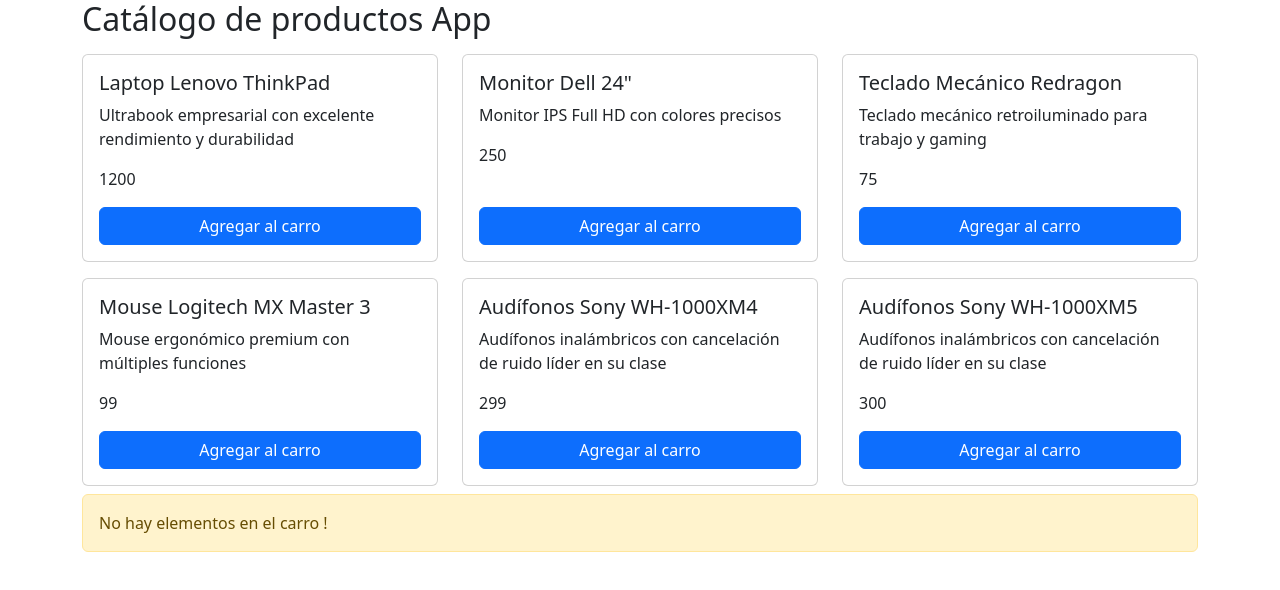
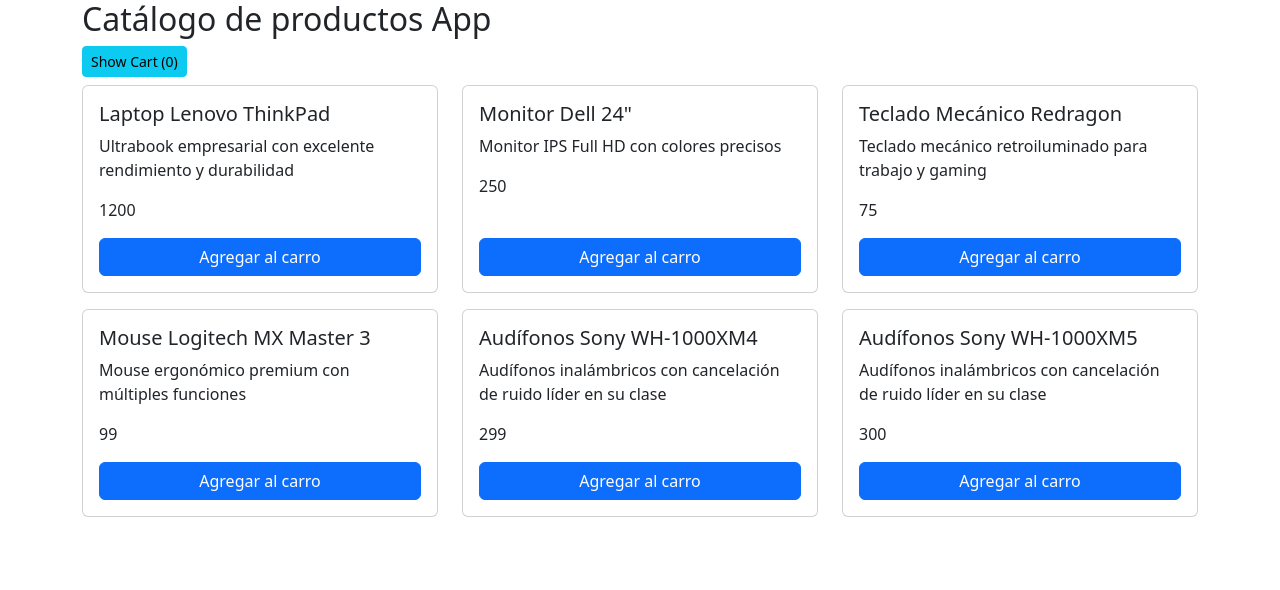
Before and after one commit to ossantvng-dev/Angular-SpringBoot, an Angular app in the folder shopping-cart-app/shopping-cart-app-ui/: page / in a window 1280 px wide. Shown: the top 590 px of the page. Built offline with nearby package versions, Linux system fonts and the light colour scheme.

Commit message:
show - hide cart

```diff
--- a/shopping-cart-app/shopping-cart-app-ui/src/app/app.html
+++ b/shopping-cart-app/shopping-cart-app-ui/src/app/app.html
@@ -1,16 +1,20 @@
 <div class="container">
   <h2>Catálogo de productos App</h2>
-  <app-catalog
-    [products]="products"
-    (add)="onAddProductToCart($event)">
-  </app-catalog>
-
-  @if (items.length > 0) {
-    <app-cart
-      [items]="items"
-      (remove)="onRemoveItemFromCart($event)">
-    </app-cart>
-  } @else {
-    <div class="alert alert-warning">No hay elementos en el carro !</div>
-  }
+  <button class="btn btn-info btn-sm" (click)="showOrHideCart()">
+    {{ showCart ? 'Hide Cart' : 'Show Cart' }} ({{items.length}})
+  </button>
+  <div class="row">
+    <div [className]="showCart ? 'col-8' : 'col'">
+      <app-catalog [products]="products" (add)="onAddProductToCart($event)"> </app-catalog>
+    </div>
+    @if (showCart) {
+      <div class="col-4">
+        @if (items.length > 0) {
+          <app-cart [items]="items" (remove)="onRemoveItemFromCart($event)"> </app-cart>
+        } @else {
+          <div class="alert alert-warning">No hay elementos en el carro !</div>
+        }
+      </div>
+    }
+  </div>
 </div>
--- a/shopping-cart-app/shopping-cart-app-ui/src/app/app.ts
+++ b/shopping-cart-app/shopping-cart-app-ui/src/app/app.ts
@@ -16,6 +16,8 @@
 export class App implements OnInit {
   products: Product[] = [];
 
+  showCart: boolean = false;
+
   protected readonly title = signal('shopping-cart-app-ui');
 
   constructor(
@@ -25,6 +27,10 @@
 
   ngOnInit(): void {
     this.products = this.productService.findAll();
+  }
+
+  showOrHideCart(): void {
+    this.showCart = !this.showCart;
   }
 
   get items(): CartItem[] {
--- a/shopping-cart-app/shopping-cart-app-ui/src/app/components/cart/cart.html
+++ b/shopping-cart-app/shopping-cart-app-ui/src/app/components/cart/cart.html
@@ -1,4 +1,4 @@
-<p>Carro de compras</p>
+<h2>Carro de compras</h2>
 
 <table class="table table-hover table-striped">
   <thead>
@@ -30,7 +30,7 @@
       <td colspan="4" class="text-end fw-bold">
         <strong>Total:</strong>
       </td>
-      <td colspan="1" class="text-end fw-bold">
+      <td colspan="1" class="text-start fw-bold">
         <strong>₡{{ total }}</strong>
       </td>
     </tr>
```
